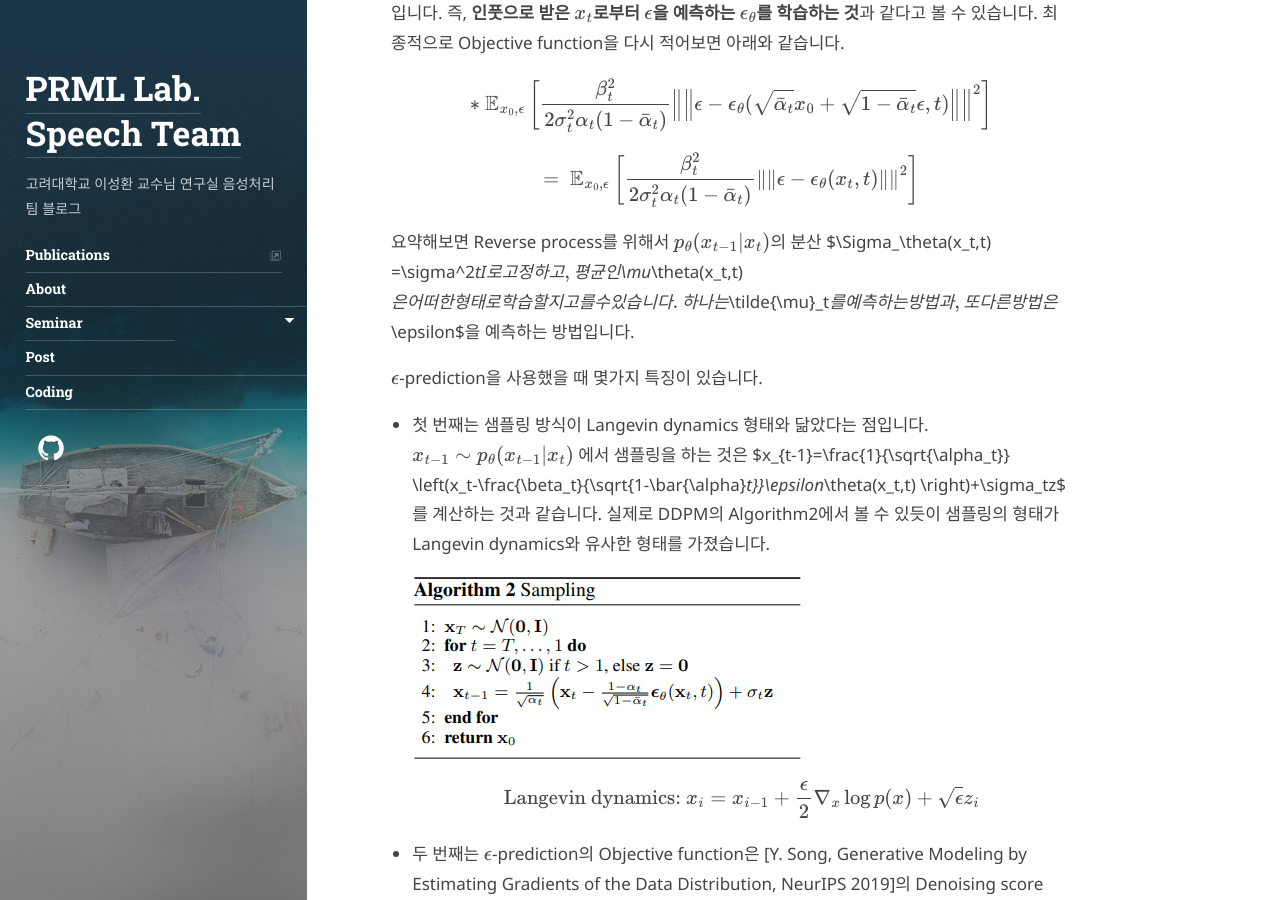
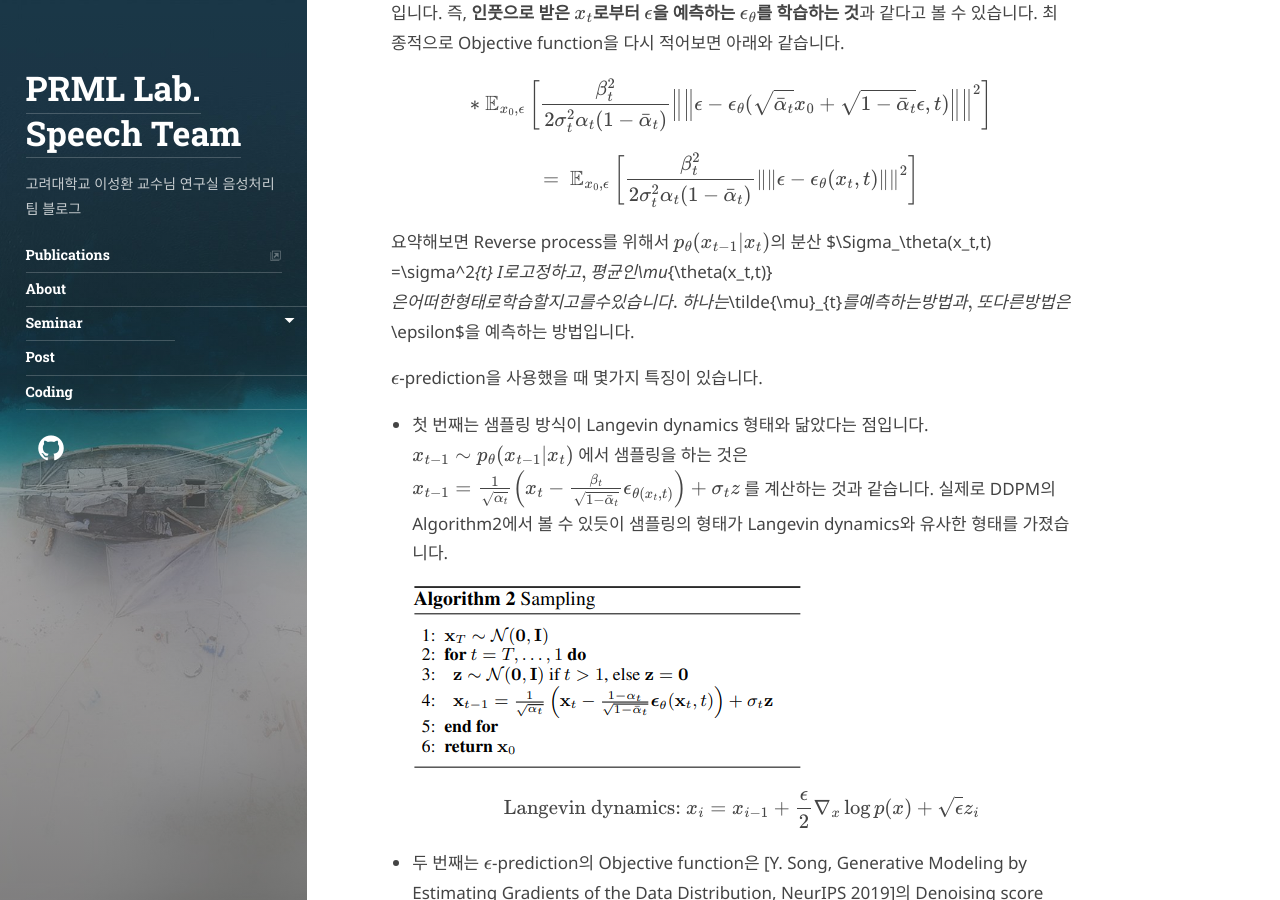
Before and after one commit to speech-team-korea/speech-team-korea.github.io, a Jekyll site: the page built from _posts/generative-model/2023-12-07-DDPM.md, in a window 1280 px wide and 900 px high, scrolled down 9968 px. Built offline with Jekyll 4.4.1, drawn with Linux system fonts in a browser that asks for light colours; some web fonts are replaced; comment, search, counter and statistics services are not loaded; some of the changed text lies outside the part shown.

Commit message:
1207_DDPM_수식정리

```diff
--- a/_posts/generative-model/2023-12-07-DDPM.md
+++ b/_posts/generative-model/2023-12-07-DDPM.md
@@ -250,7 +250,7 @@
 
 이제 KL-Divergence를 계산하는 분포까지 알아냈으니, 결정해야할 것은 $p_\theta(x_{t-1} \| x_t):=N(x_{t-1} ; \mu_\theta(x_t,t), \Sigma_\theta(x_t,t))$ 입니다. 즉, $p_\theta(x_{t-1}\|x_t)$ 의 평균인 $\mu_\theta(x_t,t)$와 분산인 $\Sigma_\theta(x_t,t)$을 결정해야 합니다.
 
-논문에서 말하기를 $\Sigma_\theta(x_t,t)$를 학습을 통해 얻을 수도 있었지만, Time-dependet한 상수 $\Sigma_\theta(x_t,t) =\sigma^2_tI$로 설정했다고 합니다. 이 때 $\sigma^2_t =\beta_t$ 와 $\sigma^2_t = \tilde{\beta}_t = \frac{1-\bar{\alpha}_{t-1}}{1-\bar{\alpha}_t}\beta_t$ 둘 다 가능하여 실험을 진행했는데, 큰 차이가 없었다고 합니다. 즉 $p_\theta(x_{t-1}\|x_t)$의 분산은 학습을 통해서 구하는 것이 아니라 이미 결정된 상수입니다.
+논문에서 말하기를 $\Sigma_\theta(x_t,t)$를 학습을 통해 얻을 수도 있었지만, Time-dependet한 상수 $\Sigma_\theta(x_t,t) =\sigma^2_t I$ 로 설정했다고 합니다. 이 때 $\sigma^2_t =\beta_t$ 와 $\sigma^2_t = \tilde{\beta}_t = \frac{1-\bar{\alpha}_{t-1}}{1-\bar{\alpha}_t}\beta_{t}$ 둘 다 가능하여 실험을 진행했는데, 큰 차이가 없었다고 합니다. 즉 $p_\theta(x_{t-1}\|x_{t})$의 분산은 학습을 통해서 구하는 것이 아니라 이미 결정된 상수입니다.
 
 $$
 p_\theta(x_{t-1} \| x_t) =N(x_{t-1} ; \mu_\theta(x_t,t), \sigma^2_tI)
@@ -262,7 +262,7 @@
 L_{t-1}=\mathbb{E}_q\left[\frac{1}{2\sigma^2_t} \|\|\tilde{\mu}_t(x_t,x_0)-\mu_\theta(x_t,t)\|\|^2 \right] +C
 $$
 
-그리고 Forward process를 설명하면서 $x_0$에서 한 번에 $x_t$를 샘플링할 수 있는 두 변수 사이의 관계식을 알아냈습니다.$(x_t=\sqrt{\bar{\alpha}_t}*x_0 + \sqrt{1-\bar{\alpha}_t}*\epsilon)$ 이 관계식을 이용해서 $x_0$를 $x_t$에 대해 표현하면 아래와 같습니다.
+그리고 Forward process를 설명하면서 $x_0$에서 한 번에 $x_t$를 샘플링할 수 있는 두 변수 사이의 관계식을 알아냈습니다.$x_t=\sqrt{\bar{\alpha}_t}*x_{0} + \sqrt{1-\bar{\alpha}_{t}}*\epsilon$ 이 관계식을 이용해서 $x_0$를 $x_t$에 대해 표현하면 아래와 같습니다.
 
 $$
 L_{t-1} - C
@@ -298,11 +298,11 @@
 = \ \mathbb{E}_{x_{0},\epsilon} \left[\frac{\beta^2_t}{2\sigma^2_t\alpha_t(1-\bar{\alpha}_t)} \left\|\left\| \epsilon - \epsilon_\theta(x_t,t)\right\|\right\|^2 \right]
 $$
 
-요약해보면 Reverse process를 위해서 $p_\theta(x_{t-1}\|x_t)$의 분산 $\Sigma_\theta(x_t,t) =\sigma^2_tI$로 고정하고, 평균인 $\mu_\theta(x_t,t)$은 어떠한 형태로 학습할지 고를 수 있습니다. 하나는 $\tilde{\mu}_t$를 예측하는 방법과, 또 다른 방법은 $\epsilon$을 예측하는 방법입니다.
+요약해보면 Reverse process를 위해서 $p_\theta(x_{t-1}\|x_t)$의 분산 $\Sigma_\theta(x_t,t) =\sigma^2_{t} I$로 고정하고, 평균인 $\mu_{\theta(x_t,t)}$은 어떠한 형태로 학습할지 고를 수 있습니다. 하나는 $\tilde{\mu}_{t}$를 예측하는 방법과, 또 다른 방법은 $\epsilon$을 예측하는 방법입니다.
 
 $\epsilon$-prediction을 사용했을 때 몇가지 특징이 있습니다.
 
-- 첫 번째는 샘플링 방식이 Langevin dynamics 형태와 닮았다는 점입니다. $x_{t-1} \sim p_\theta(x_{t-1}\|x_t)$ 에서 샘플링을 하는 것은 $x_{t-1}=\frac{1}{\sqrt{\alpha_t}} \left(x_t-\frac{\beta_t}{\sqrt{1-\bar{\alpha}_t}}\epsilon_\theta(x_t,t) \right)+\sigma_tz$ 를 계산하는 것과 같습니다. 실제로 DDPM의 Algorithm2에서 볼 수 있듯이 샘플링의 형태가 Langevin dynamics와 유사한 형태를 가졌습니다.
+- 첫 번째는 샘플링 방식이 Langevin dynamics 형태와 닮았다는 점입니다. $x_{t-1} \sim p_\theta(x_{t-1}\|x_t)$ 에서 샘플링을 하는 것은 $x_{t-1}=\frac{1}{\sqrt{\alpha_t}} \left(x_t-\frac{\beta_t}{\sqrt{1-\bar{\alpha}_{t}}} \epsilon _{\theta(x_t,t)} \right)+\sigma_t z$ 를 계산하는 것과 같습니다. 실제로 DDPM의 Algorithm2에서 볼 수 있듯이 샘플링의 형태가 Langevin dynamics와 유사한 형태를 가졌습니다.
 
     ![](/assets/img/2023-12-07-DDPM/Fig 11.png)
 
@@ -336,7 +336,7 @@
     - $q(x_t\|x_0) = N(x_t;\sqrt{\bar{\alpha}_t}x_0,(1-\bar{\alpha}_t)I)$
     - $x_t=\sqrt{\bar{\alpha}_t}x_0 + \sqrt{1-\bar{\alpha}_t}*\epsilon, \ \epsilon \sim N(0,I)$
         - $\beta_1 = 0.0001, \  \beta_T = 0.02$
-        - $\alpha_t := 1-\beta_t, \ \bar{\alpha}_t :=\Pi^t_{s=1} \alpha_s$
+        - $\alpha_t := 1-\beta_t, \ \bar{\alpha} _{t} :=\Pi^t _{s=1} \alpha_s$
 - **Reverse process**
     - $p_\theta(x_{t-1} \| x_t) =N(x_{t-1} ; \mu_\theta(x_t,t), \sigma^2_tI)$
     - $x_{t-1}=\frac{1}{\sqrt{\alpha_t}} \left(x_t-\frac{\beta_t}{\sqrt{1-\bar{\alpha}_t}} \epsilon _{\theta(x_t,t)} \right)+\sigma_t \epsilon , \ \epsilon \sim N(0,I)$
```
